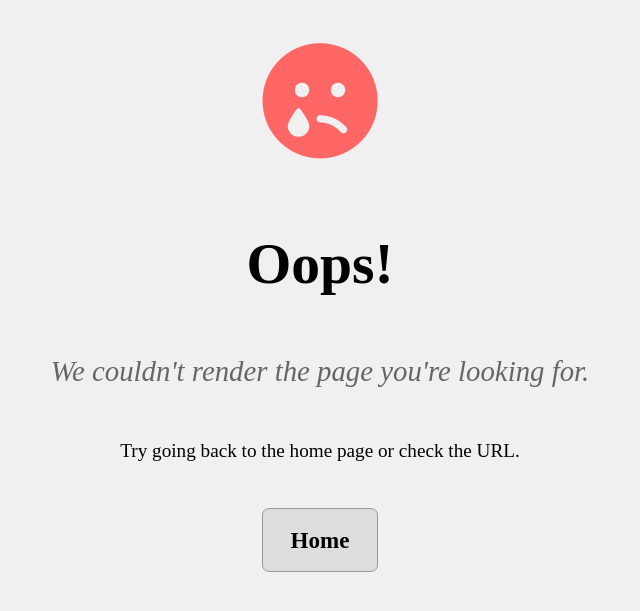
After one commit to kasramp/Kindler, a Flask app: page /error in a window 1280 px wide. The commit adds this page. Shown: the top 611 px of the page, without its empty margins (320-960 px from the left). Run offline with Flask 3, Linux system fonts and the light colour scheme.

Commit message:
Add error page

```diff
--- /dev/null
+++ b/kindler/api/error.py
@@ -0,0 +1,21 @@
+from flask import render_template, Blueprint, request
+
+error_bp = Blueprint("error", __name__, url_prefix="/error")
+
+
+@error_bp.route("")
+def error():
+    message = map_status_code_to_error(request.args.get("status_code"))
+    return render_template("error.html", message=message)
+
+
+def map_status_code_to_error(status_code):
+    match status_code:
+        case "403":
+            return "Website denied access (403)"
+        case "404":
+            return "URL does not exist (404)"
+        case "500":
+            return "Encountered internal error (500)"
+        case _:
+            return None
--- a/kindler/api/web.py
+++ b/kindler/api/web.py
@@ -7,7 +7,7 @@ from urllib.parse import urljoin, urlparse, quote
 import requests
 from bs4 import BeautifulSoup
 from ddgs import DDGS
-from flask import render_template, Blueprint, request, Response
+from flask import render_template, Blueprint, request, Response, redirect, url_for
 from flask import send_file, abort
 from pathvalidate import sanitize_filename
 from readabilipy import simple_json_from_html_string
@@ -60,8 +60,11 @@ def readability_page():
         )
 
     except requests.exceptions.RequestException as e:
-        logging.error(f"Network error fetching URL: {e}")
-        return f"A network error occurred: {e}", 500
+        logging.warning(f"Network error fetching URL: {e}")
+        status_code = 500  # default
+        if hasattr(e, "response") and e.response is not None:
+            status_code = getattr(e.response, "status_code", 500)
+        return redirect(url_for("error.error", status_code=status_code))
     except Exception as e:
         logging.error(f"An error occurred during readability processing: {e}")
         return f"An error occurred during processing: {e}", 500
--- a/kindler/app.py
+++ b/kindler/app.py
@@ -1,6 +1,7 @@
 from flask import Flask
 from flask_healthz import healthz
 
+from kindler.api.error import error_bp
 from kindler.api.gemini import gemini_bp
 from kindler.api.gutenberg_project import gutenberg_bp
 from kindler.api.home import home_bp
@@ -13,6 +14,7 @@ app.register_blueprint(gemini_bp)
 app.register_blueprint(news_bp)
 app.register_blueprint(gutenberg_bp)
 app.register_blueprint(home_bp)
+app.register_blueprint(error_bp)
 app.register_blueprint(healthz, url_prefix="/healthz")
 
 
--- a/kindler/static/style.css
+++ b/kindler/static/style.css
@@ -197,6 +197,7 @@ table tr hr {
     height: 8em;
     background-color: #ddd;
     border-radius: 1em;
+    border: 1px solid #999;
     text-decoration: none;
     color: black;
     font-weight: bold;
@@ -219,3 +220,39 @@ table tr hr {
 .app-icon:hover {
     background-color: #ccc;
 }
+
+.h1-error {
+    font-size: 3em;
+    margin-bottom: 0.5em;
+    margin-top: 0.5em;
+}
+
+.h2-error {
+    font-size: 1.5em;
+    margin-bottom: 1.5em;
+    font-weight: normal;
+    font-style: italic;
+    color: #666;
+}
+
+.error-icon {
+    font-size: 6em;
+    color: #ff6666;
+}
+
+a.retry {
+    font-size: 1.2em;
+    padding: 0.6em 1.2em;
+    background-color: #ddd;
+    display: inline-block;
+    text-decoration: none;
+    border: 1px solid #999;
+    border-radius: 0.3em;
+    font-weight: bold;
+    color: black;
+    margin-top: 1em;
+}
+
+a.retry:hover {
+    background-color: #ccc;
+}
--- /dev/null
+++ b/kindler/templates/error.html
@@ -0,0 +1,23 @@
+<!DOCTYPE html>
+<html lang="en">
+<head>
+    <meta charset="UTF-8">
+    <meta name="HandheldFriendly" content="true">
+    <link rel="stylesheet" href="https://cdnjs.cloudflare.com/ajax/libs/font-awesome/6.5.0/css/all.min.css">
+    <link rel="stylesheet" href="{{ url_for('static', filename='style.css') }}">
+    <title>Oops!</title>
+</head>
+<body class="home">
+<div class="error-container">
+    <div class="error-icon"><i class="fa-solid fa-face-sad-tear"></i></div>
+    <h1 class="h1-error">Oops!</h1>
+    <h2 class="h2-error">We couldn't render the page you're looking for.</h2>
+    {% if message %}
+        <p>{{ message }}</p>
+    {% else %}
+        <p>Try going back to the home page or check the URL.</p>
+    {% endif %}
+    <a href="/" class="retry">Home</a>
+</div>
+</body>
+</html>
--- a/kindler/templates/home.html
+++ b/kindler/templates/home.html
@@ -13,7 +13,6 @@
 </head>
 <body class="home">
 <h2><i class="fa-solid fa-globe"></i> Kindler Front Page</h2>
-
 <table class="app-table">
     <tr>
         <td><a href="{{ url_for('web.home') }}" class="app-icon"><i class="fa-solid fa-magnifying-glass"></i><small>Search</small></a></td>
```
